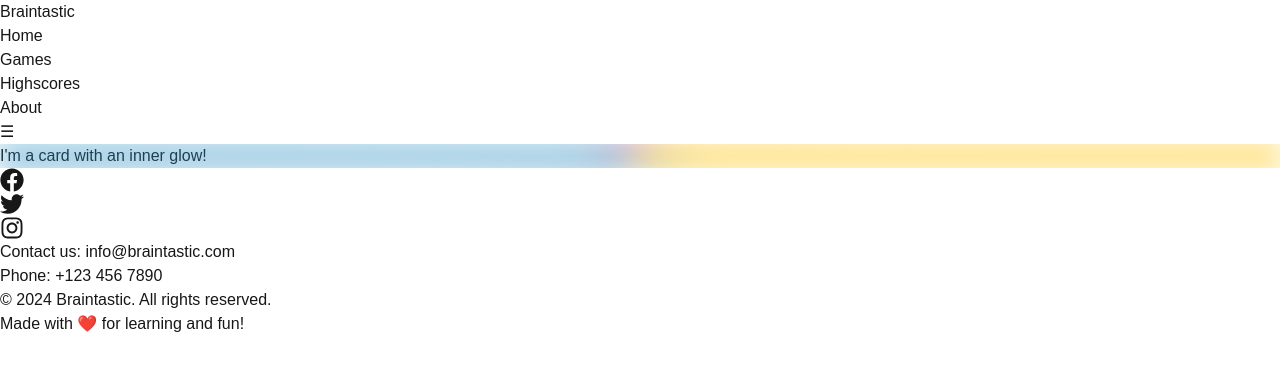
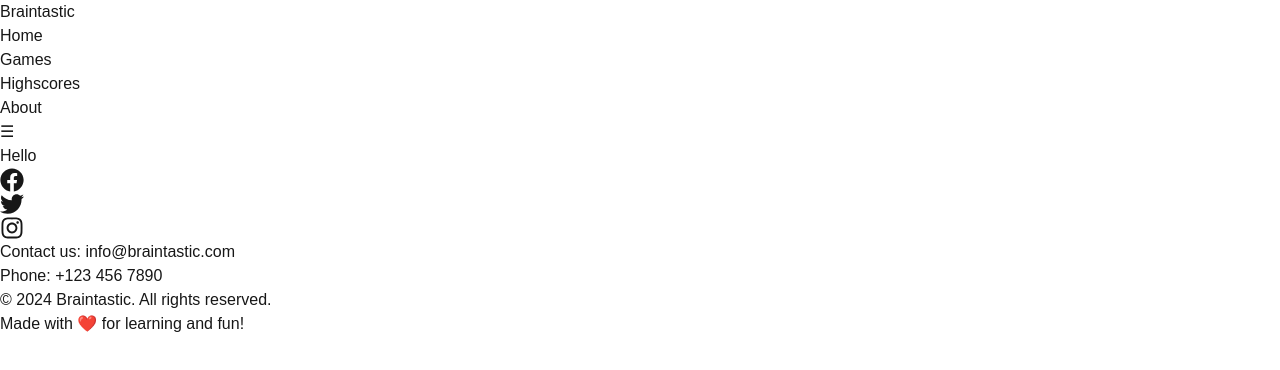
Before and after one commit to Juicy-Juicyman/Braintastic, a Next.js app: page /About in a window 1280 px wide. Shown: the top 370 px of the page. Built offline with nearby package versions, Linux system fonts and the light colour scheme.

Commit message:
fixing lint errors

```diff
--- a/src/app/About/page.tsx
+++ b/src/app/About/page.tsx
@@ -2,9 +2,8 @@ import React from 'react'
 
 export default function AboutPage () {
   return (
-    <div className="card">
-  I'm a card with an inner glow!
-</div>
-
+    <div>
+      Hello
+    </div>
   );
 }
--- a/src/components/games/SpellingGame.tsx
+++ b/src/components/games/SpellingGame.tsx
@@ -3,8 +3,6 @@
 import React, { useState, useEffect } from 'react';
 import { WordType } from '@/types/gametypes';
 import { shuffleWords } from '@/utils/spellingGameUtils';
-import { saveHighScore } from '@/utils/firebaseQueries';
-import { toast } from 'react-hot-toast';
 import FeedbackMessage from './shared/FeedbackMessage';
 import ScoreDisplay from './shared/ScoreDisplay';
 import WordImageDisplay from './spellingComps/WordImageDisplay';
--- a/src/components/games/matchingComps/WordsColumn.tsx
+++ b/src/components/games/matchingComps/WordsColumn.tsx
@@ -3,7 +3,7 @@ import { MatchItems } from '@/types/gametypes';
 
 interface WordsColumnProps {
   items: MatchItems[];
-  matched: MatchItems[];
+  matched?: MatchItems[];
   incorrectItemId: number | null;
   justMatchedId: number | null;
   onWordClick: (targetName: string) => void;
@@ -11,7 +11,6 @@ interface WordsColumnProps {
 
 const WordsColumn: React.FC<WordsColumnProps> = ({
   items,
-  matched,
   incorrectItemId,
   justMatchedId,
   onWordClick
--- a/src/utils/firebaseQueries.ts
+++ b/src/utils/firebaseQueries.ts
@@ -1,6 +1,6 @@
 import { db } from "@/lib/firebase";
 import type { Game, HighScores } from "@/types/gametypes";
-import { addDoc, collection, doc, getDoc, getDocs } from "firebase/firestore";
+import { addDoc, collection, getDocs } from "firebase/firestore";
 
 
 
```
Also changed, not shown: public/shapes-images/octagon.jpg (added).
